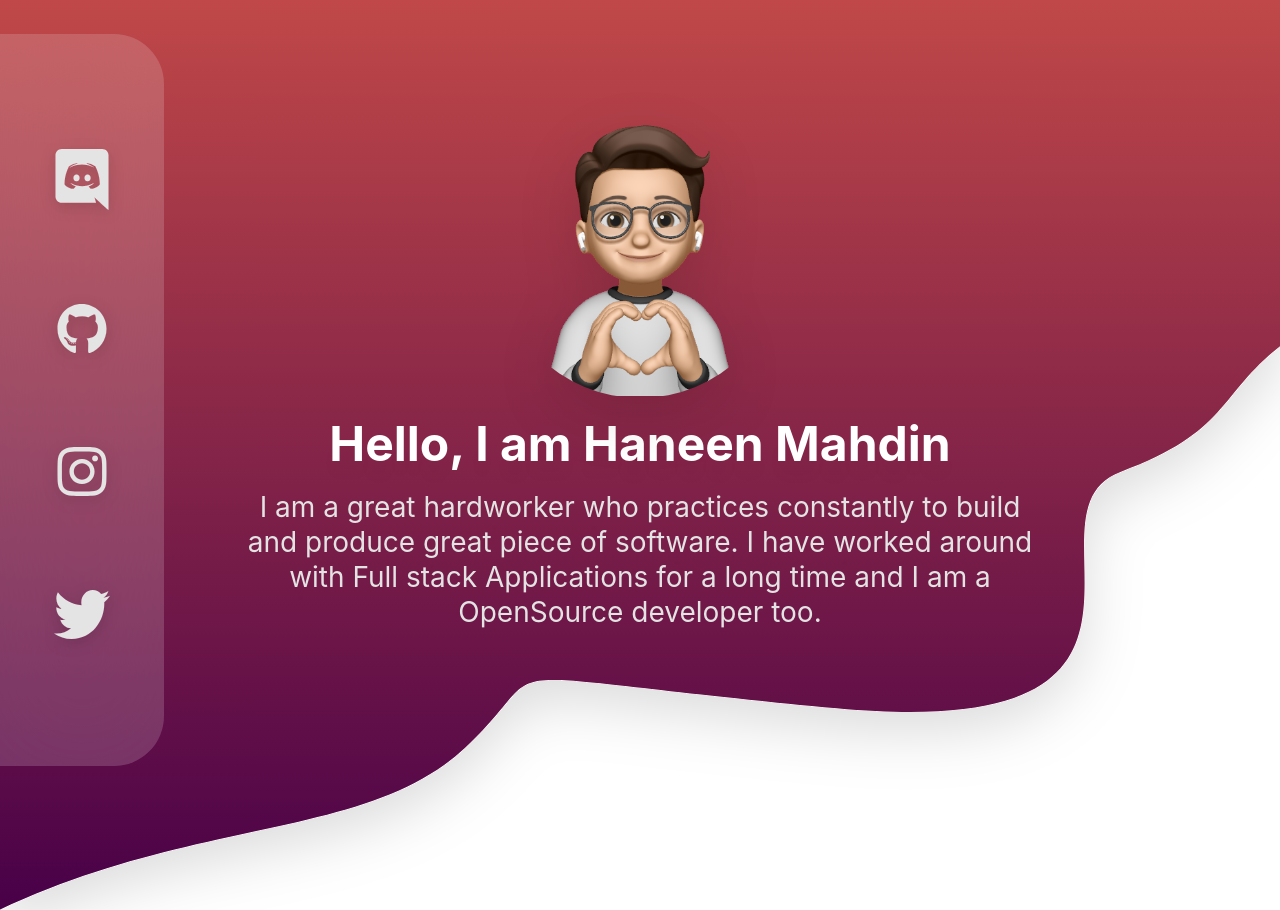
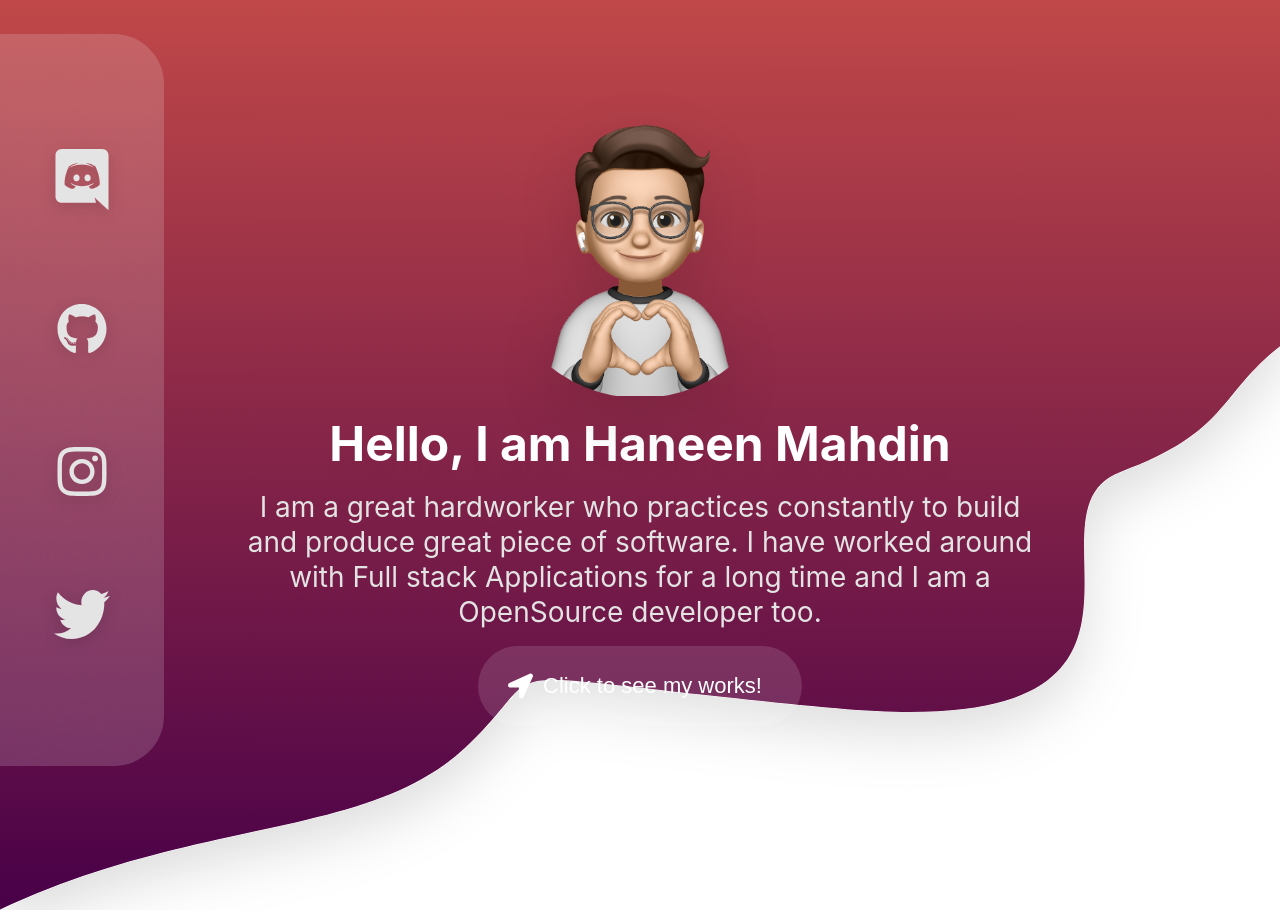
Before and after one commit to haneenmahd/haneenmahd.github.io, a React (Vite) app: page / in a window 1280 px wide. Built offline with nearby package versions, Linux system fonts and the light colour scheme.

Commit message:
add click to see work button

```diff
--- /dev/null
+++ b/src/components/ClickToSeeWork.jsx
@@ -0,0 +1,37 @@
+import styled from "styled-components";
+import NavigateIcon from "../assets/jsx/Navigate";
+
+const ClickToSeeButton = styled.button`
+    display: flex;
+    flex-direction: row;
+    justify-content: center;
+    align-items: center;
+    padding: 19px 30px;
+    background: rgba(255, 255, 255, 0.13);
+    border-radius: 63px;
+    border: none;
+    outline: none;
+    cursor: pointer;
+    transition: all .3s ease-in-out;
+
+    p {
+        color: #fff;
+        font-size: 22px;
+        margin: 0 10px;
+    }
+
+    &:hover {
+        background: rgba(255, 255, 255, 0.262);
+    }
+`;
+
+const ClickToSeeWork = () => {
+    return (
+        <ClickToSeeButton>
+            <NavigateIcon />
+            <p>Click to see my works!</p>
+        </ClickToSeeButton>
+    );
+}
+
+export default ClickToSeeWork;
--- a/src/components/Main.jsx
+++ b/src/components/Main.jsx
@@ -1,5 +1,6 @@
 import styled from "styled-components";
 import Avatar from "../assets/png/Avatar.png";
+import ClickToSeeWork from "./ClickToSeeWork";
 
 const MainContainer = styled.div`
     display: flex;
@@ -49,6 +50,7 @@ export default function Main() {
         <SubHeading>
             I am a great hardworker who practices constantly to build and produce great piece of software. I have worked around with Full stack Applications for a long time and I am a OpenSource developer too.
         </SubHeading>
+        <ClickToSeeWork />
     </MainContainer>
   );
 }
```
